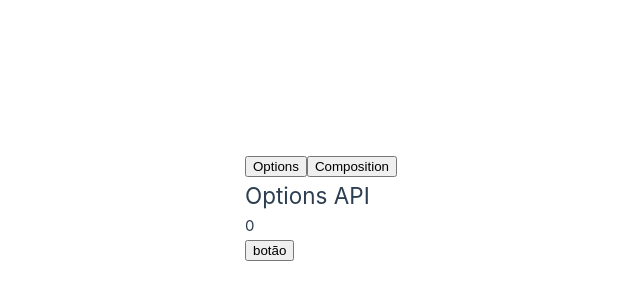
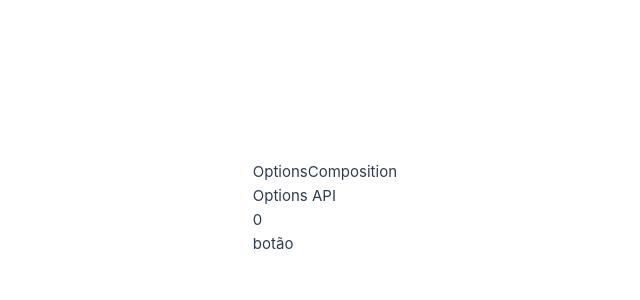
Before and after one commit to JKAmadio/estudos, a Vue app in the folder vue/options-vs-composition/: page / in a window 1280 px wide. Shown: the part 192-492 px from the top of the page, without its empty margins (243-883 px from the left). Built offline with nearby package versions, Linux system fonts and the light colour scheme.

Commit message:
install tailwind

```diff
--- a/vue/options-vs-composition/package.json
+++ b/vue/options-vs-composition/package.json
@@ -12,6 +12,9 @@
   },
   "devDependencies": {
     "@vitejs/plugin-vue": "^4.0.0",
+    "autoprefixer": "^10.4.13",
+    "postcss": "^8.4.21",
+    "tailwindcss": "^3.2.7",
     "vite": "^4.0.0"
   }
 }
--- /dev/null
+++ b/vue/options-vs-composition/postcss.config.js
@@ -0,0 +1,6 @@
+module.exports = {
+  plugins: {
+    tailwindcss: {},
+    autoprefixer: {},
+  },
+}
--- a/vue/options-vs-composition/src/main.js
+++ b/vue/options-vs-composition/src/main.js
@@ -1,5 +1,6 @@
 import { createApp } from 'vue'
 import App from './App.vue'
+import './style.css'
 
 import './assets/main.css'
 
--- /dev/null
+++ b/vue/options-vs-composition/src/style.css
@@ -0,0 +1,3 @@
+@tailwind base;
+@tailwind components;
+@tailwind utilities;
--- /dev/null
+++ b/vue/options-vs-composition/tailwind.config.js
@@ -0,0 +1,11 @@
+/** @type {import('tailwindcss').Config} */
+module.exports = {
+  content: [
+    "./index.html",
+    "./src/**/*.{vue,js,ts,jsx,tsx}",
+  ],
+  theme: {
+    extend: {},
+  },
+  plugins: [],
+}
```
Also changed, not shown: 1 other file (tests, documents, lock files or other folders).
